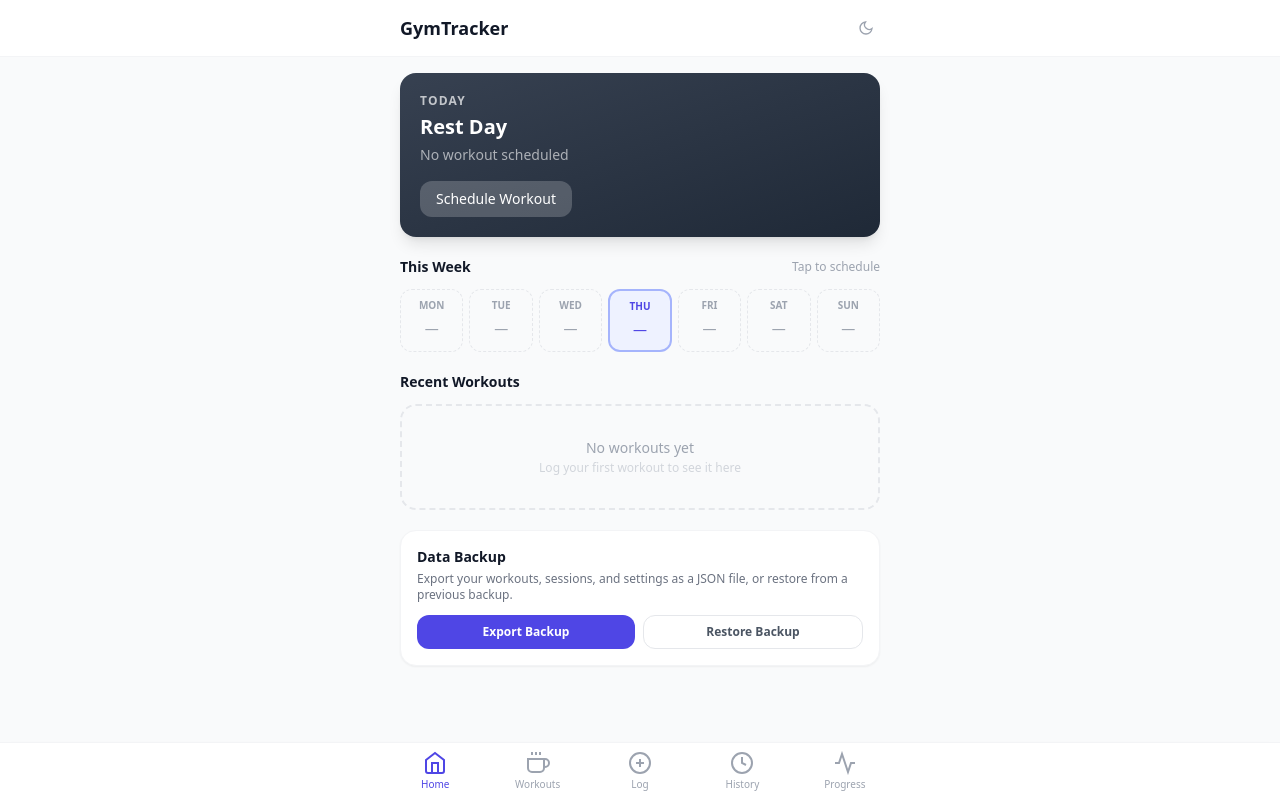
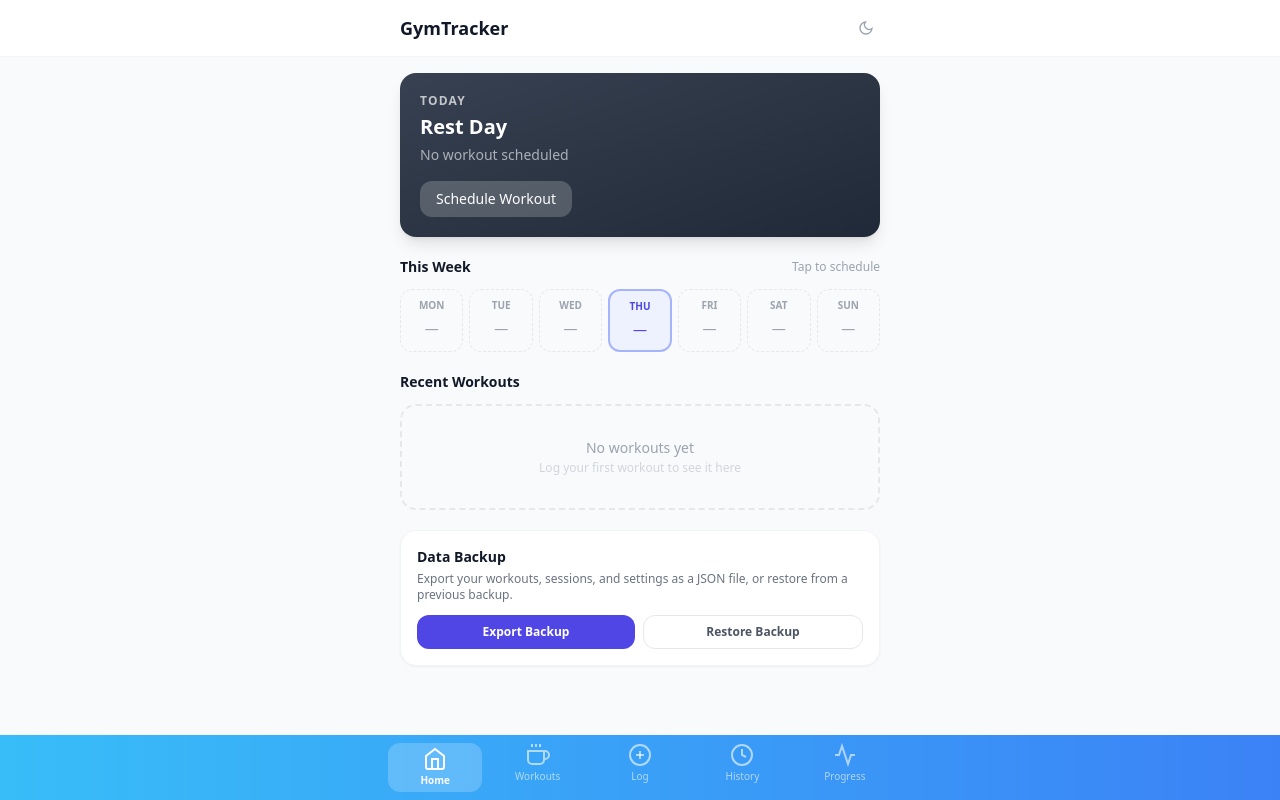
Before and after one commit to benusher-dev/Ben-Usher, a React (Vite) app: page / in a window 1280 px wide. Built offline with nearby package versions, Linux system fonts and the light colour scheme.

Commit message:
Add sky-blue gradient to bottom nav matching the workout header
Active tab gets a frosted white pill highlight; inactive tabs are
white/60 so the selected page is always clear.

https://claude.ai/code/session_01EFUC9Yrj9g95Pqav4nNZoa

```diff
--- a/src/components/layout/BottomNav.jsx
+++ b/src/components/layout/BottomNav.jsx
@@ -56,20 +56,29 @@ export function BottomNav() {
   const { activePage, setActivePage } = useApp()
 
   return (
-    <nav className="fixed bottom-0 left-0 right-0 bg-white dark:bg-gray-900 border-t border-gray-100 dark:border-gray-700 shadow-lg z-40" style={{ paddingBottom: 'env(safe-area-inset-bottom)' }}>
+    <nav className="fixed bottom-0 left-0 right-0 bg-gradient-to-r from-sky-400 to-blue-500 shadow-lg shadow-sky-400/30 z-40" style={{ paddingBottom: 'env(safe-area-inset-bottom)' }}>
       <div className="flex items-stretch max-w-lg mx-auto">
         {NAV_ITEMS.map(item => (
           <button
             key={item.id}
             onClick={() => setActivePage(item.id)}
-            className={`flex-1 flex flex-col items-center gap-0.5 py-2 px-1 transition-colors ${
+            className={`flex-1 flex flex-col items-center gap-0.5 py-2 px-1 transition-colors rounded-none ${
               activePage === item.id
-                ? 'text-indigo-600 dark:text-indigo-400'
-                : 'text-gray-400 dark:text-gray-500 hover:text-gray-600 dark:hover:text-gray-300'
+                ? 'text-white'
+                : 'text-white/60 hover:text-white/90'
             }`}
           >
-            {item.icon}
-            <span className="text-[10px] font-medium">{item.label}</span>
+            {activePage === item.id ? (
+              <div className="flex flex-col items-center gap-0.5 bg-white/20 rounded-xl px-3 py-1 w-full">
+                {item.icon}
+                <span className="text-[10px] font-semibold">{item.label}</span>
+              </div>
+            ) : (
+              <>
+                {item.icon}
+                <span className="text-[10px] font-medium">{item.label}</span>
+              </>
+            )}
           </button>
         ))}
       </div>
```
